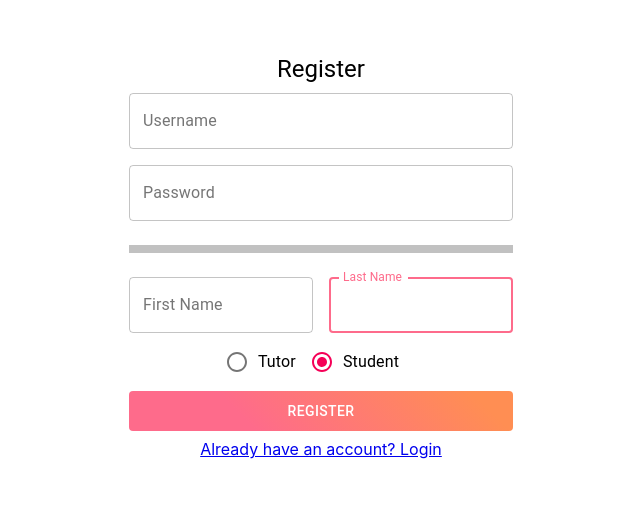
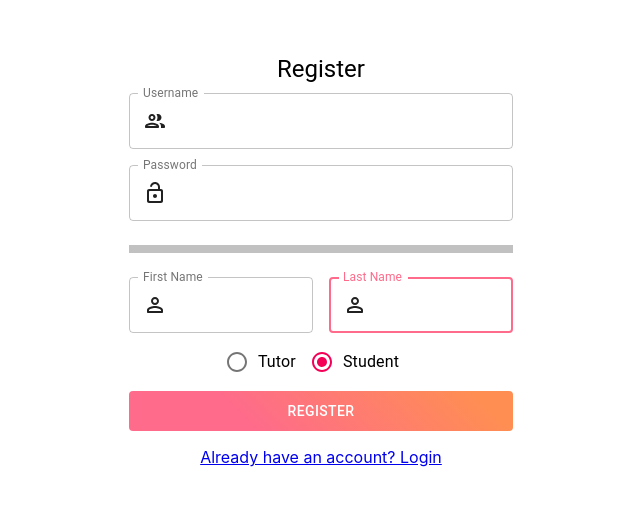
Before and after one commit to HardPocketRocket/thesis-web-application, a React (Create React App) app in the folder frontend/: page /register in a window 1280 px wide. Shown: the part 247-752 px from the top of the page, without its empty margins (319-959 px from the left). Built offline with nearby package versions, Linux system fonts and the light colour scheme.

Commit message:
Added Icons to input fields

```diff
--- a/frontend/package.json
+++ b/frontend/package.json
@@ -4,6 +4,7 @@
   "private": true,
   "dependencies": {
     "@material-ui/core": "^4.8.3",
+    "@material-ui/icons": "^4.9.1",
     "@testing-library/jest-dom": "^4.2.4",
     "@testing-library/react": "^9.4.0",
     "@testing-library/user-event": "^7.2.1",
--- a/frontend/src/components/login.component.js
+++ b/frontend/src/components/login.component.js
@@ -3,7 +3,9 @@ import { Link as RouterLink } from 'react-router-dom';
 
 import axios from 'axios';
 
-import { TextField, Button, Typography, withStyles } from '@material-ui/core';
+import { TextField, Button, Typography, withStyles, InputAdornment } from '@material-ui/core';
+import PeopleOutlineRoundedIcon from '@material-ui/icons/PeopleOutlineRounded';
+import LockOpenRoundedIcon from '@material-ui/icons/LockOpenRounded';
 
 const styles = {
 	form: {
@@ -42,7 +44,7 @@ const styles = {
 		height: 40,
 		width: '30%',
 		marginTop: 8,
-		marginBottom: 8
+		marginBottom: 16
 	}
 };
 
@@ -113,7 +115,12 @@ class LoginComponent extends Component {
 								root: classes.outlinedRoot,
 								notchedOutline: classes.notchedOutline,
 								focused: classes.focused
-							}
+							},
+							startAdornment: (
+								<InputAdornment position="start">
+								  <PeopleOutlineRoundedIcon/>
+								</InputAdornment>
+							)
 						}}
 						InputLabelProps={{
 							classes: {
@@ -137,7 +144,12 @@ class LoginComponent extends Component {
 								root: classes.outlinedRoot,
 								notchedOutline: classes.notchedOutline,
 								focused: classes.focused
-							}
+							},
+							startAdornment: (
+								<InputAdornment position="start">
+								  <LockOpenRoundedIcon/>
+								</InputAdornment>
+							)
 						}}
 						InputLabelProps={{
 							classes: {
--- a/frontend/src/components/register.component.js
+++ b/frontend/src/components/register.component.js
@@ -2,6 +2,10 @@ import React, { Component } from 'react';
 import { Link as RouterLink } from 'react-router-dom';
 
 import axios from 'axios';
+
+import PeopleOutlineRoundedIcon from '@material-ui/icons/PeopleOutlineRounded';
+import LockOpenRoundedIcon from '@material-ui/icons/LockOpenRounded';
+import PermIdentityRoundedIcon from '@material-ui/icons/PermIdentityRounded';
 
 import {
 	TextField,
@@ -12,7 +16,8 @@ import {
 	FormControlLabel,
 	Radio,
 	Box,
-	LinearProgress
+	LinearProgress,
+	InputAdornment
 } from '@material-ui/core';
 
 const styles = {
@@ -103,7 +108,7 @@ const styles = {
 		height: 40,
 		width: '30%',
 		marginTop: 8,
-		marginBottom: 8
+		marginBottom: 16
 	}
 };
 
@@ -269,7 +274,12 @@ class RegisterComponent extends Component {
 								root: classes.outlinedRoot,
 								notchedOutline: classes.notchedOutline,
 								focused: classes.focused
-							}
+							},
+							startAdornment: (
+								<InputAdornment position='start'>
+									<PeopleOutlineRoundedIcon />
+								</InputAdornment>
+							)
 						}}
 						InputLabelProps={{
 							classes: {
@@ -293,7 +303,12 @@ class RegisterComponent extends Component {
 								root: classes.outlinedRoot,
 								notchedOutline: classes.notchedOutline,
 								focused: classes.focused
-							}
+							},
+							startAdornment: (
+								<InputAdornment position="start">
+								  <LockOpenRoundedIcon/>
+								</InputAdornment>
+							)
 						}}
 						InputLabelProps={{
 							classes: {
@@ -327,7 +342,12 @@ class RegisterComponent extends Component {
 									root: classes.outlinedRoot,
 									notchedOutline: classes.notchedOutline,
 									focused: classes.focused
-								}
+								},
+								startAdornment: (
+									<InputAdornment position="start">
+									  <PermIdentityRoundedIcon/>
+									</InputAdornment>
+								)
 							}}
 							InputLabelProps={{
 								classes: {
@@ -351,7 +371,12 @@ class RegisterComponent extends Component {
 									root: classes.outlinedRoot,
 									notchedOutline: classes.notchedOutline,
 									focused: classes.focused
-								}
+								},
+								startAdornment: (
+									<InputAdornment position="start">
+									  <PermIdentityRoundedIcon/>
+									</InputAdornment>
+								)
 							}}
 							InputLabelProps={{
 								classes: {
```
Also changed, not shown: 1 other file (tests, documents, lock files or other folders).
